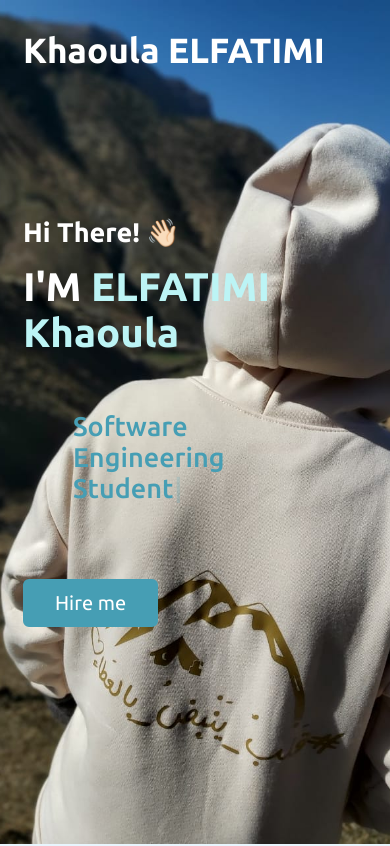
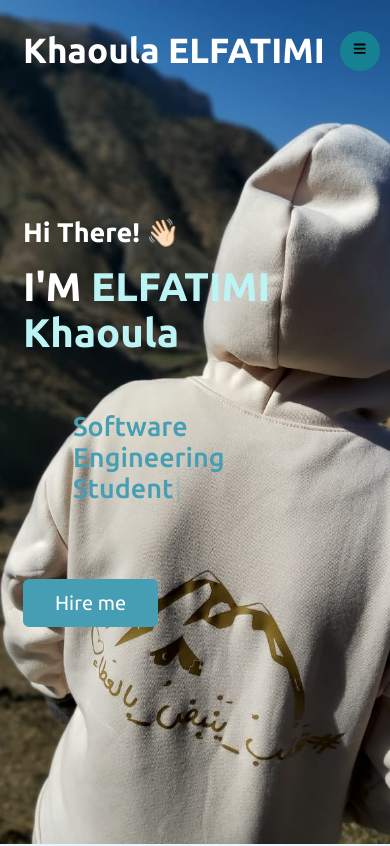
Before and after one commit to khaoula1e/MyPortfolio, a React (Create React App) app: page / in a window 390 px wide. Shown: the top 846 px of the page. Built offline with nearby package versions, Linux system fonts and the light colour scheme.

Commit message:
responsiveedited

```diff
--- a/src/components/Navbar.css
+++ b/src/components/Navbar.css
@@ -3,10 +3,9 @@
   width: 100%;
   z-index: 999;
   padding: 15px 0;
-  font-family: 'Ubuntu', sans-serif;
+  font-family: "Ubuntu", sans-serif;
   transition: all 0.3s ease;
 }
-
 
 .navigation {
   position: relative;
@@ -22,7 +21,6 @@
 
 .navbar.blue {
   background-color: rgb(70, 158, 180);
-
 }
 
 .navbar.sticky {
@@ -102,7 +100,7 @@
   position: fixed;
   z-index: 999;
   padding: 30px 0;
-  font-family: 'Ubuntu', sans-serif;
+  font-family: "Ubuntu", sans-serif;
   transition: all 0.3s ease;
 }
 
@@ -168,7 +166,7 @@
   width: 40px;
   padding: 0.5rem;
   border-radius: 50%;
-  background-color: #283b8b;
+  background-color: #158192;
   cursor: pointer;
   transition: background-color 0.2s ease-in-out;
   position: absolute;
@@ -178,12 +176,12 @@
   display: none;
 }
 
-.hamburger:hover {
-  background-color: #2642af;
+.responsive:hover {
+  background-color: #2ac2d7;
 }
 
-@media screen and (max-width: 550px) {
-  .hamburger {
+@media screen and (max-width: 950px) {
+  .responsive {
     display: block;
   }
 
@@ -270,7 +268,7 @@
   left: 0;
   width: 100%;
   height: calc(100vh - 60px);
-  background-color: rgb(92, 143, 202);
+  background-color: #097487;
   border-top: 1px solid black;
 }
 
@@ -289,8 +287,8 @@
   background-color: rgb(181, 209, 235);
 }
 /* Additional Styles for Less than 200px Width */
-@media (max-width: 200px) {
-  .hamburger {
+@media (max-width: 950px) {
+  .responsive {
     right: 10px;
   }
 
@@ -304,3 +302,10 @@
     height: calc(100vh - 40px);
   }
 }
+
+
+@media (max-width: 550px) {
+  .responsive {
+    display: block;
+  }
+}
```
